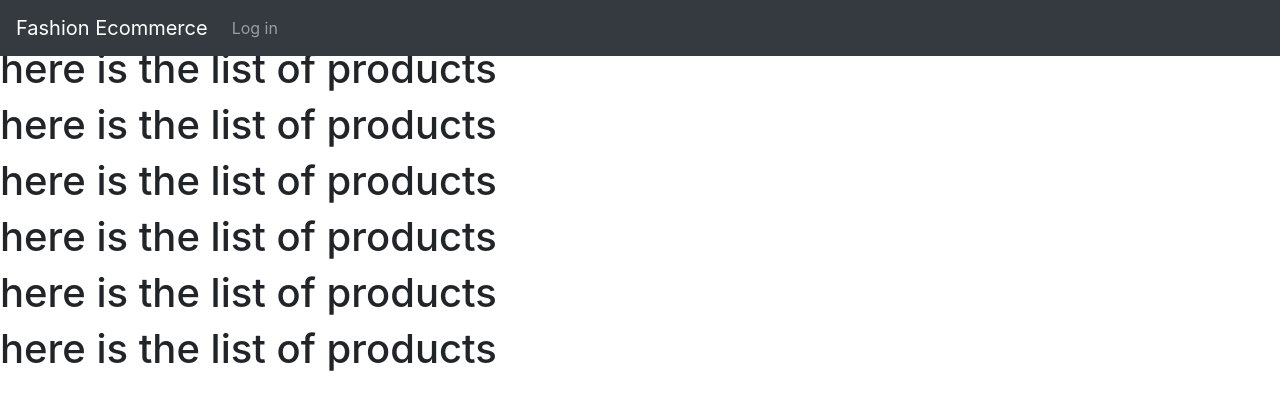
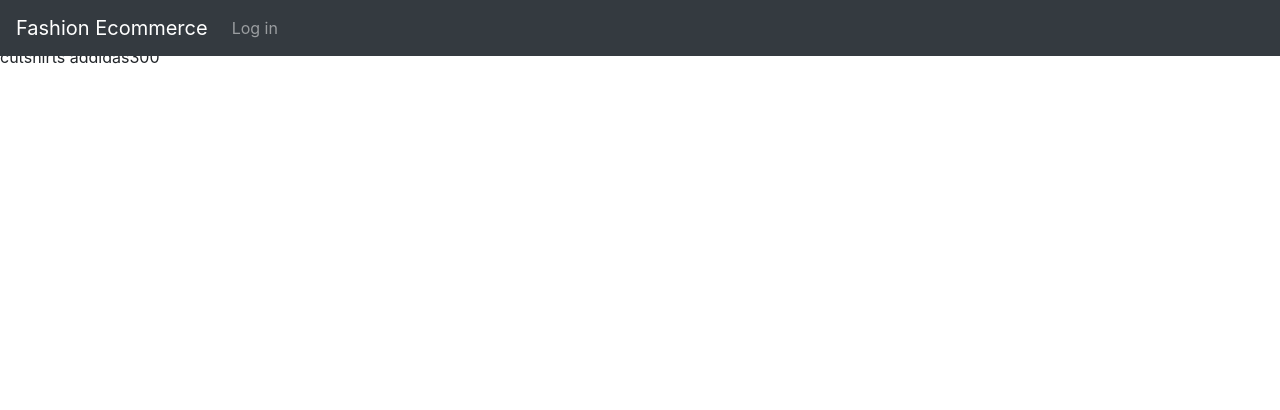
Before and after one commit to ahmedessam235/EcommerceFrontend, a React (Create React App) app: page /subcategories/1 in a window 1280 px wide. Shown: the top 410 px of the page. Built offline with nearby package versions, Linux system fonts and the light colour scheme.

Commit message:
adding the last route to products and testing with fake data

```diff
--- a/src/Components/Products/Products.js
+++ b/src/Components/Products/Products.js
@@ -1,20 +1,53 @@
 import React from 'react';
-import {useParams,Router,Link} from 'react-router-dom';
+import {useParams} from 'react-router-dom';
+export const productssList = [
+    {
+      id: 1,
+      name: "tshirts puma",
+      price:100,
+      subCategoryID:1
+    },
+    {
+      id: 2,
+      name: "vnecks nike",
+      price: 200,
+      subCategoryID:2
+    },
+    {
+      id: 3,
+      name: "cutshirts addidas",
+      price: 300,
+      subCategoryID:3
+    },
+  ];
+  var result = {};
+function getProductsbysubcategory(subCategoryID){
+ let counter = 0;
+
+ for (counter=0; counter<productssList.length;counter++){
+     if (productssList.subCategoryID === subCategoryID){
+            result.name = productssList[counter].name;
+            result.price = productssList[counter].price;
+
+     }
+ }
+ console.log(result," aho el result");
+ return result;
+
+}
 function Products (){
-    const { subcategoryid } = useParams();
-    console.log(window.location.pathname);
-
+    var { subcategoryid } = useParams();
+    var subCategoryID =  subcategoryid.charAt(subcategoryid.length - 1); //parsing the id of subcategories t
+    console.log(subCategoryID);
+    getProductsbysubcategory();
 return (
     <div>
-    <h1> here is the list of products</h1>
-     <h1> here is the list of products</h1>
-     <h1> here is the list of products</h1>
-     <h1> here is the list of products</h1>
-     <h1> here is the list of products</h1>
+     <p>
+         {result.name}
+         {result.price}
+     </p>
 
-      <h1> here is the list of products</h1>
-
-      </div>
+    </div>
 )
 
 }
--- a/src/Components/WelcomePage/WelcomePage.jsx
+++ b/src/Components/WelcomePage/WelcomePage.jsx
@@ -47,7 +47,7 @@ function WelcomePage() {
             })
             }
         </Route>
-       <Route path="/subcategories/:subcategoriesid">
+       <Route path="/subcategories/:subcategoryid">
         <Products />
           </Route>
 
```
